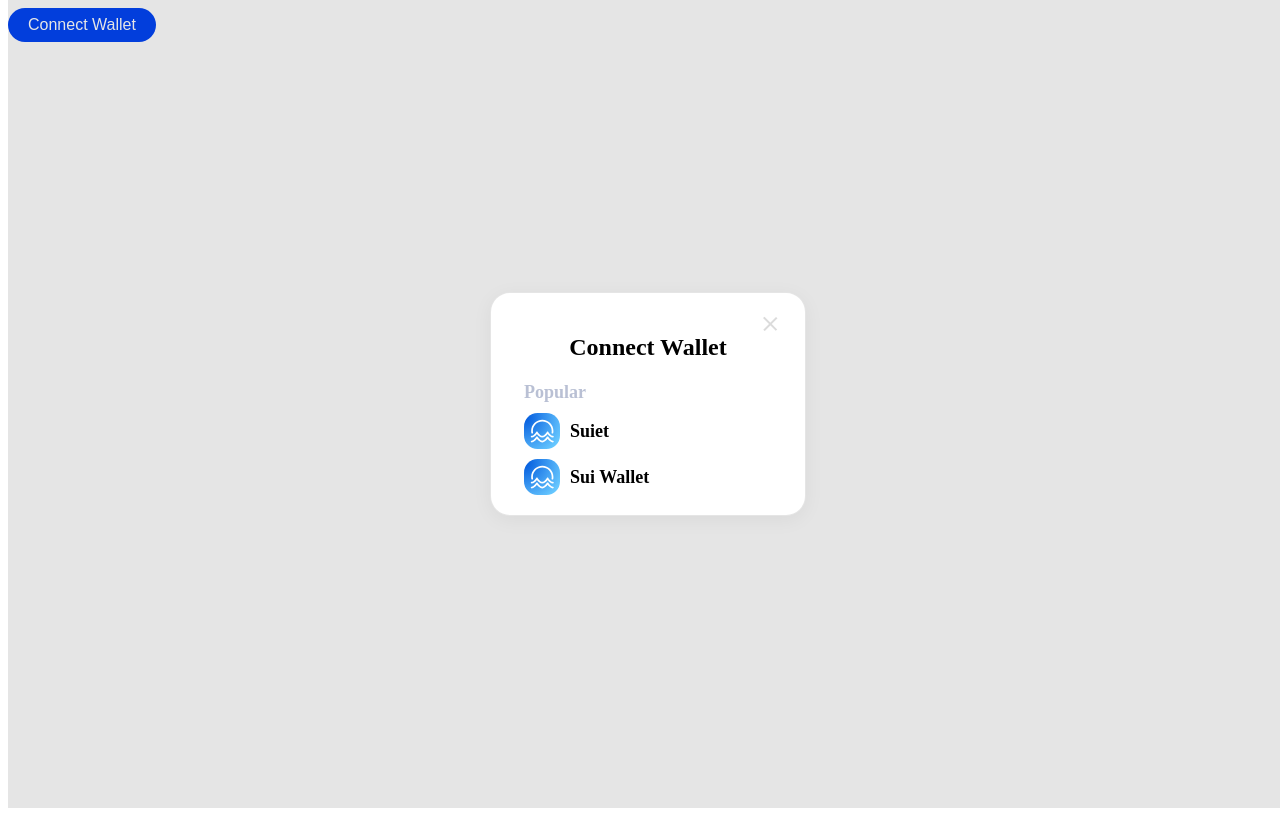
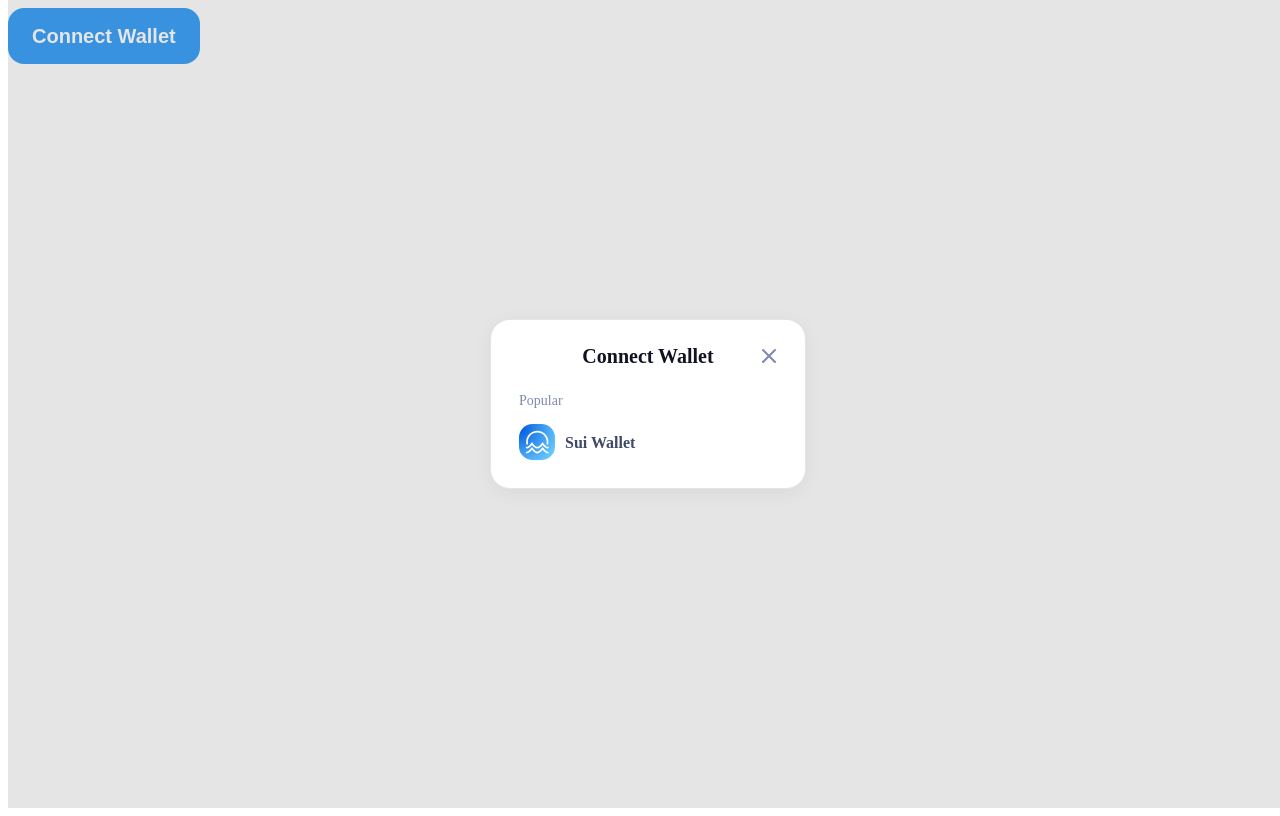
Before and after one commit to suiet/wallet-kit, a React (Vite) app in the folder packages/kit/: page / in a window 1280 px wide. Both pictures are taken after a click on the button "Connect Wallet". Built offline with nearby package versions, Linux system fonts and the light colour scheme; what @mysten/wallet-adapter-sui-wallet would draw is missing.

Commit message:
feat: change ui

```diff
--- a/packages/kit/src/adapter/getDefaultWallets.ts
+++ b/packages/kit/src/adapter/getDefaultWallets.ts
@@ -46,7 +46,7 @@ export function adapterInstance(walletList: WalletList) {
 export function getDefaultWallets() {
   const wallets: WalletList = [
     {
-      group: 'popular',
+      group: 'Popular',
       wallets: [sui()],
     },
   ];
--- a/packages/kit/src/adapter/sui/index.ts
+++ b/packages/kit/src/adapter/sui/index.ts
@@ -4,7 +4,7 @@ import { Wallet } from '../KitAdapter';
 export const sui = (): Wallet => {
   return {
     name: 'Sui Wallet',
-    group: 'popular',
+    group: 'Popular',
     iconUrl: '',
     installed:
       typeof window !== 'undefined' && typeof window.suiWallet !== undefined,
--- a/packages/kit/src/components/ConnectButton/index.tsx
+++ b/packages/kit/src/components/ConnectButton/index.tsx
@@ -1,4 +1,4 @@
-import React from 'react';
+import React, { useEffect, useState } from 'react';
 import { useWallet } from '../../hooks/useWallet';
 import Modal from '../Modal/ConnectWalletModal';
 import styles from './style/index.module.scss';
@@ -7,37 +7,76 @@ interface ConnectButtonProps {
   label?: string;
 }
 
+export function addressEllipsis(address: string) {
+  // 0x0000000000000000000000000000000000000000 40bits / 42 length
+  if (!address || !address.startsWith('0x') || address.length !== 42)
+    return address;
+
+  return address.slice(0, 7) + '....' + address.slice(-4, address.length);
+}
+
 function ConnectButton({ label = 'Connect Wallet' }: ConnectButtonProps) {
-  const { connected, getAccounts, executeMoveCall } = useWallet();
-  const { supportedWallets, wallet, select, connecting } = useWallet();
+  const {
+    supportedWallets,
+    select,
+    wallet: connectedWallet,
+    connecting,
+    connected,
+    groupWallets,
+  } = useWallet();
+  const [account, setAccount] = useState('');
+
+  const groups = Object.entries(groupWallets).sort((wa, wb) => {
+    if (wa[0] === 'Recent') return -1;
+    if (wa[0] === 'Popular') return -1;
+    return wa[0] > wb[0] ? -1 : 1;
+  });
+
+  useEffect(() => {
+    connectedWallet?.adapter.getAccounts().then((accounts) => {
+      const account = accounts[0];
+      setAccount(account);
+    });
+  }, [connected]);
+
+  if (account && connected) {
+    return (
+      <button className={styles['connected-button']}>
+        {addressEllipsis(account)}
+        <span className={styles['right-arrow']} />
+      </button>
+    );
+  }
 
   return (
     <Modal
       title="Connect Wallet"
-      trigger={<button className={styles.button}>{label}</button>}
-    >
-      <div>
-        <div className={styles['select-title']}>Popular</div>
-        <div className={styles['select-item']}>
-          <span />
-          Suiet
-        </div>
+      content={groups.map(([group, wallets]) => {
+        if (wallets.length === 0) return null;
+        return (
+          <div className={styles['select-container']} key={group}>
+            <div className={styles['select-title']}>{group}</div>
+            {wallets.map((wallet) => {
+              return (
                 <div
                   className={styles['select-item']}
+                  key={wallet.name}
                   onClick={async () => {
-            const wallet = supportedWallets[0];
-            console.log(wallet.adapter.name);
+                    if (!wallet?.installed) return;
                     select(wallet.adapter.name);
-            const accounts = await getAccounts();
-            console.log(accounts);
-            console.log(connected);
                   }}
                 >
                   {' '}
                   <span />
-          Sui Wallet
+                  {wallet?.name}
                 </div>
+              );
+            })}
           </div>
+        );
+      })}
+    >
+      <button className={styles.button}>{label}</button>
     </Modal>
   );
 }
--- a/packages/kit/src/components/ConnectButton/style/index.module.scss
+++ b/packages/kit/src/components/ConnectButton/style/index.module.scss
@@ -1,27 +1,33 @@
 .button {
-  background-color: rgb(2, 69, 245);
-  padding: 8px 20px;
-  border-radius: 99px;
+  background-color: #3ea2f8;
+  border-radius: 16px;
+  padding: 16px 24px;
   color: white;
-  font-weight: 500;
-  font-size: 16px;
+  font-weight: 600;
+  font-size: 20px;
+  line-height: 24px;
   cursor: pointer;
   border: 0;
 }
 
+.select-container {
+  margin-top: 24px;
+}
+
 .select-title {
-  font-weight: 700;
-  font-size: 18px;
-  line-height: 22px;
-  color: #b9c0d4;
+  font-weight: 400;
+  font-size: 14px;
+  line-height: 17px;
+  color: #7d89b0;
+  margin-bottom: 15px;
 }
 
 .select-item {
   font-weight: 700;
-  font-size: 18px;
-  line-height: 22px;
-  color: #000000;
-  margin-top: 10px;
+  font-size: 16px;
+  line-height: 19px;
+  color: #404968;
+  margin-bottom: 4px;
   display: flex;
   align-items: center;
   cursor: pointer;
@@ -40,3 +46,28 @@
     margin-right: 10px;
   }
 }
+
+.connected-button {
+  background: #eff1f5;
+  border-radius: 16px;
+  font-weight: 600;
+  font-size: 16px;
+  line-height: 19px;
+  color: #404968;
+  padding: 16px;
+  border: 0;
+  cursor: pointer;
+
+  display: flex;
+  align-items: center;
+  justify-content: center;
+}
+
+.right-arrow {
+  background: url('../../../assets/arrow.svg') no-repeat center;
+  background-size: cover;
+  width: 24px;
+  height: 24px;
+  display: inline-block;
+  margin-left: 12px;
+}
--- a/packages/kit/src/components/Modal/ConnectWalletModal.tsx
+++ b/packages/kit/src/components/Modal/ConnectWalletModal.tsx
@@ -5,13 +5,13 @@ import styles from './index.module.scss';
 interface ModalProps {
   children: ReactNode;
   title: string;
-  trigger: ReactNode;
+  content: ReactNode;
 }
 
-function ConnectWalletModal({ children, title, trigger }: ModalProps) {
+function ConnectWalletModal({ children, content, title }: ModalProps) {
   return (
     <Dialog.Root>
-      <Dialog.Trigger asChild>{trigger}</Dialog.Trigger>
+      <Dialog.Trigger asChild>{children}</Dialog.Trigger>
       <Dialog.Portal>
         <Dialog.Overlay className={styles['overlay']}>
           <Dialog.Content className={styles['content']}>
@@ -19,7 +19,7 @@ function ConnectWalletModal({ children, title, trigger }: ModalProps) {
               <Dialog.Title className={styles['title']}>{title}</Dialog.Title>
               <Dialog.Close className={styles['close']}></Dialog.Close>
             </div>
-            {children}
+            {content}
           </Dialog.Content>
         </Dialog.Overlay>
       </Dialog.Portal>
--- a/packages/kit/src/components/Modal/index.module.scss
+++ b/packages/kit/src/components/Modal/index.module.scss
@@ -11,7 +11,7 @@
 
 .content {
   box-sizing: border-box;
-  padding: 20px 33px;
+  padding: 24px 28px;
   gap: 10px;
   width: 316px;
   position: relative;
@@ -23,11 +23,14 @@
 
 .title {
   font-weight: 700;
-  font-size: 24px;
-  line-height: 29px;
+  text-align: center;
+  font-weight: 700;
+  font-size: 20px;
+  line-height: 24px;
   text-align: center;
 
-  color: #000000;
+  color: #111322;
+  margin: 0;
 }
 
 .header {
@@ -41,10 +44,10 @@
   border: 0;
   background: url(./close.svg) no-repeat center;
   background-size: cover;
-  width: 15px;
-  height: 15px;
+  width: 24px;
+  height: 24px;
   position: absolute;
-  top: 23px;
-  right: 27px;
+  right: 24px;
+  top: 24px;
   cursor: pointer;
 }
--- a/packages/kit/src/wallets/provider.tsx
+++ b/packages/kit/src/wallets/provider.tsx
@@ -45,7 +45,7 @@ export function WalletProvider({
     return walletInstanceByName[name];
   });
 
-  groupWallets['recent'] = recentWallets;
+  groupWallets['Recent'] = recentWallets;
 
   const connect = useCallback(async () => {
     if (wallet == null) {
@@ -86,9 +86,10 @@ export function WalletProvider({
       );
       if (newWallet) {
         setWalletAndUpdateStorage(newWallet);
-        localStorage.setItem(LAST_WALLET, 'newWallet');
+        localStorage.setItem(LAST_WALLET, newWallet.adapter.name);
       } else {
-        throw new Error('');
+        localStorage.removeItem(LAST_WALLET);
+        throw new Error('Error wallet');
       }
       connect();
     },
```
Also changed, not shown: packages/kit/src/assets/arrow.svg (added), packages/kit/src/components/Modal/close.svg. Lines whose indentation alone changed are shown as unchanged.
